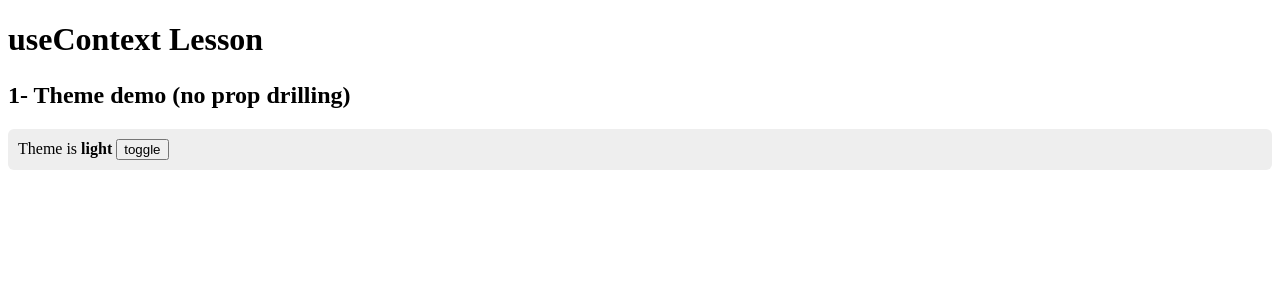
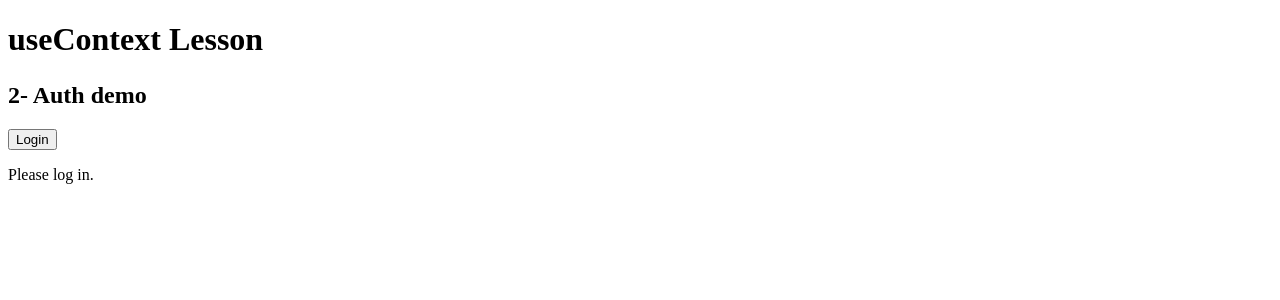
Before and after one commit to HaithamAbuDraz/react-advanced, a React (Vite) app: page / in a window 1280 px wide. Shown: the top 300 px of the page. Built offline with nearby package versions, Linux system fonts and the light colour scheme.

Commit message:
Replace ThemeDemo with AuthDemo in UseContextLesson

```diff
--- a/src/revision/React-Hooks/04-UseContextLesson/UseContextLesson.jsx
+++ b/src/revision/React-Hooks/04-UseContextLesson/UseContextLesson.jsx
@@ -1,10 +1,10 @@
-import ThemeDemo from './examples/ThemeDemo';
+import AuthDemo from './examples/AuthDemo';
 
 export default function UseContextLesson() {
   return (
     <div>
       <h1>useContext Lesson</h1>
-      <ThemeDemo />
+      <AuthDemo />
     </div>
   );
 }
```
